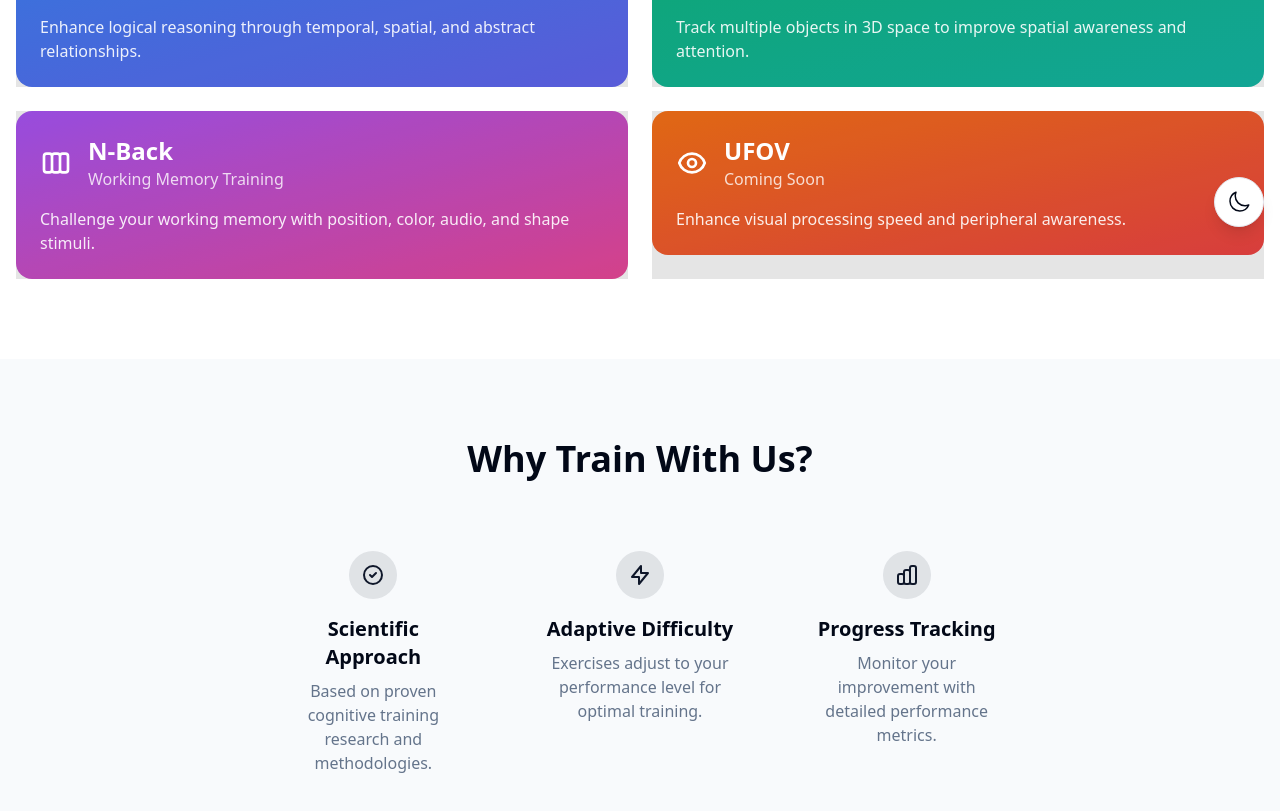
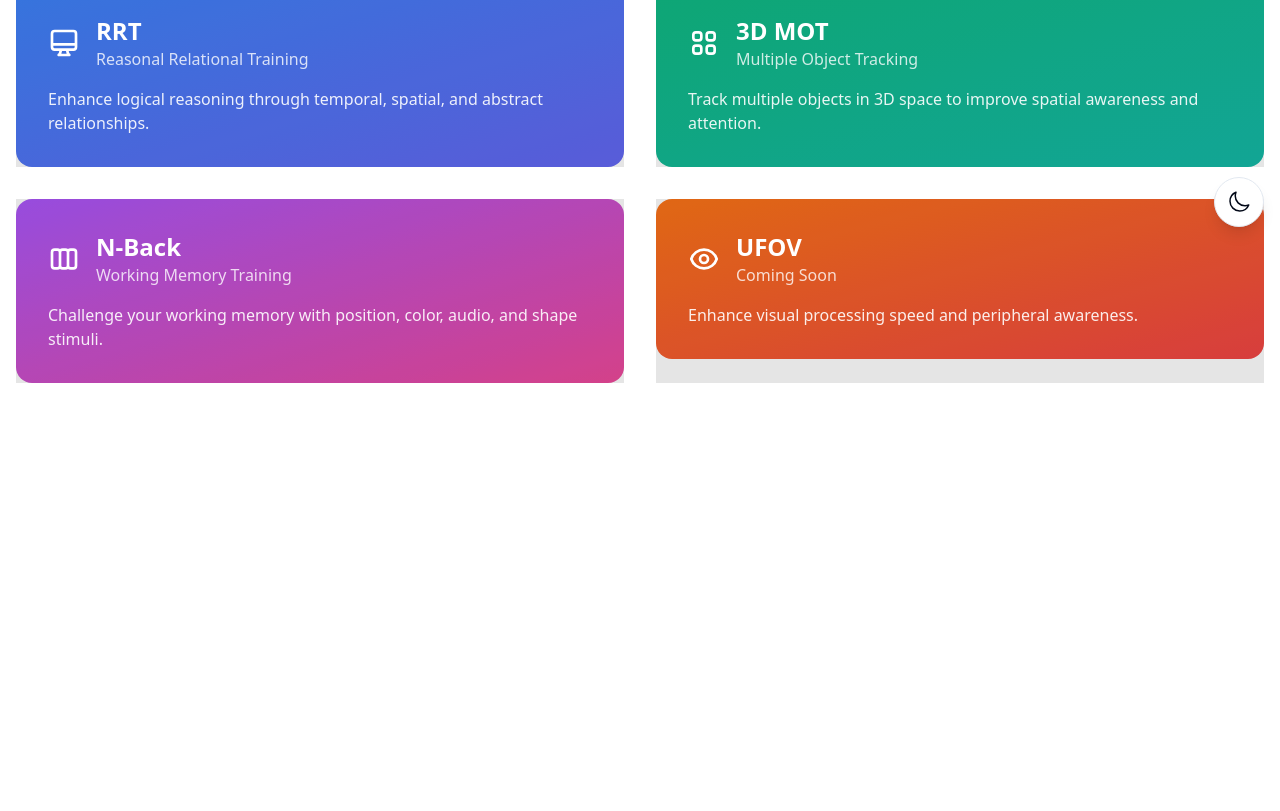
Before and after one commit to XD1amond/Brain, a React (Vite) app: page / in a window 1280 px wide. Shown: the part 557-1368 px from the top of the page. After the commit the page ends 1036 px from the top, so only its background shows below. Built offline with nearby package versions, Linux system fonts and the light colour scheme.

Commit message:
fixed home screen.

```diff
--- a/src/components/Home.jsx
+++ b/src/components/Home.jsx
@@ -73,7 +73,7 @@ export default function Home() {
   return (
     <div className="min-h-screen bg-background">
       {/* Hero Section */}
-      <section className="relative py-20 overflow-hidden">
+      <section className="relative py-24 overflow-hidden">
         <div className="absolute inset-0 bg-grid-pattern opacity-5" />
         <div className="container mx-auto px-4">
           <motion.div
@@ -85,7 +85,7 @@ export default function Home() {
             <h1 className="text-6xl font-bold tracking-tight mb-6 bg-clip-text text-transparent bg-gradient-to-r from-primary to-primary/60">
               Train Your Brain
             </h1>
-            <p className="text-xl text-muted-foreground mb-8">
+            <p className="text-xl text-muted-foreground mb-12">
               Enhance your cognitive abilities with scientifically-designed exercises targeting different aspects of mental performance.
             </p>
           </motion.div>
@@ -93,13 +93,13 @@ export default function Home() {
       </section>
 
       {/* Exercises Grid */}
-      <section className="py-20">
+      <section className="py-24 flex-grow">
         <div className="container mx-auto px-4">
           <motion.div
             variants={containerVariants}
             initial="hidden"
             animate="show"
-            className="grid grid-cols-1 md:grid-cols-2 gap-6"
+            className="grid grid-cols-1 md:grid-cols-2 gap-8"
           >
             {exercises.map((exercise) => (
               <motion.div
@@ -111,7 +111,7 @@ export default function Home() {
                 <Link
                   to={exercise.path}
                   className={cn(
-                    "block p-6 rounded-2xl overflow-hidden",
+                    "block p-8 rounded-2xl overflow-hidden",
                     "bg-gradient-to-br",
                     exercise.color,
                     "hover:shadow-xl transition-all duration-300",
@@ -135,50 +135,6 @@ export default function Home() {
           </motion.div>
         </div>
       </section>
-
-      {/* Features Section */}
-      <section className="py-20 bg-muted/50">
-        <div className="container mx-auto px-4">
-          <motion.div
-            initial={{ opacity: 0, y: 20 }}
-            whileInView={{ opacity: 1, y: 0 }}
-            viewport={{ once: true }}
-            transition={{ duration: 0.6 }}
-            className="text-center max-w-3xl mx-auto"
-          >
-            <h2 className="text-4xl font-bold mb-6">Why Train With Us?</h2>
-            <div className="grid grid-cols-1 md:grid-cols-3 gap-8 mt-12">
-              <div className="p-6">
-                <div className="w-12 h-12 rounded-full bg-primary/10 text-primary flex items-center justify-center mx-auto mb-4">
-                  <svg xmlns="http://www.w3.org/2000/svg" viewBox="0 0 24 24" fill="none" stroke="currentColor" className="w-6 h-6">
-                    <path strokeLinecap="round" strokeLinejoin="round" strokeWidth={2} d="M9 12l2 2 4-4m6 2a9 9 0 11-18 0 9 9 0 0118 0z" />
-                  </svg>
-                </div>
-                <h3 className="text-xl font-semibold mb-2">Scientific Approach</h3>
-                <p className="text-muted-foreground">Based on proven cognitive training research and methodologies.</p>
-              </div>
-              <div className="p-6">
-                <div className="w-12 h-12 rounded-full bg-primary/10 text-primary flex items-center justify-center mx-auto mb-4">
-                  <svg xmlns="http://www.w3.org/2000/svg" viewBox="0 0 24 24" fill="none" stroke="currentColor" className="w-6 h-6">
-                    <path strokeLinecap="round" strokeLinejoin="round" strokeWidth={2} d="M13 10V3L4 14h7v7l9-11h-7z" />
-                  </svg>
-                </div>
-                <h3 className="text-xl font-semibold mb-2">Adaptive Difficulty</h3>
-                <p className="text-muted-foreground">Exercises adjust to your performance level for optimal training.</p>
-              </div>
-              <div className="p-6">
-                <div className="w-12 h-12 rounded-full bg-primary/10 text-primary flex items-center justify-center mx-auto mb-4">
-                  <svg xmlns="http://www.w3.org/2000/svg" viewBox="0 0 24 24" fill="none" stroke="currentColor" className="w-6 h-6">
-                    <path strokeLinecap="round" strokeLinejoin="round" strokeWidth={2} d="M9 19v-6a2 2 0 00-2-2H5a2 2 0 00-2 2v6a2 2 0 002 2h2a2 2 0 002-2zm0 0V9a2 2 0 012-2h2a2 2 0 012 2v10m-6 0a2 2 0 002 2h2a2 2 0 002-2m0 0V5a2 2 0 012-2h2a2 2 0 012 2v14a2 2 0 01-2 2h-2a2 2 0 01-2-2z" />
-                  </svg>
-                </div>
-                <h3 className="text-xl font-semibold mb-2">Progress Tracking</h3>
-                <p className="text-muted-foreground">Monitor your improvement with detailed performance metrics.</p>
-              </div>
-            </div>
-          </motion.div>
-        </div>
-      </section>
     </div>
   );
 }
```
